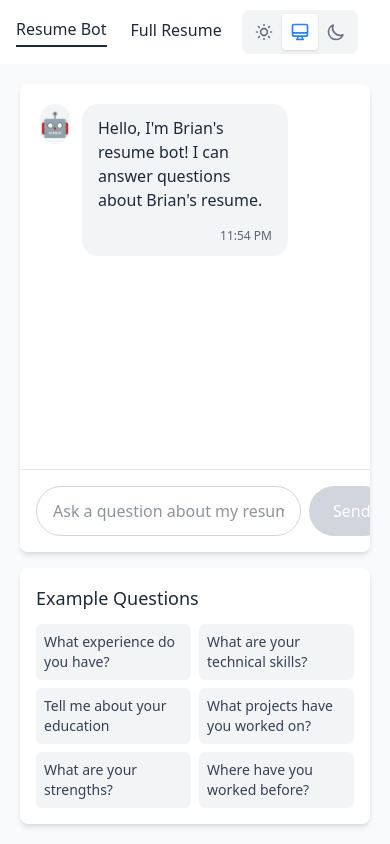
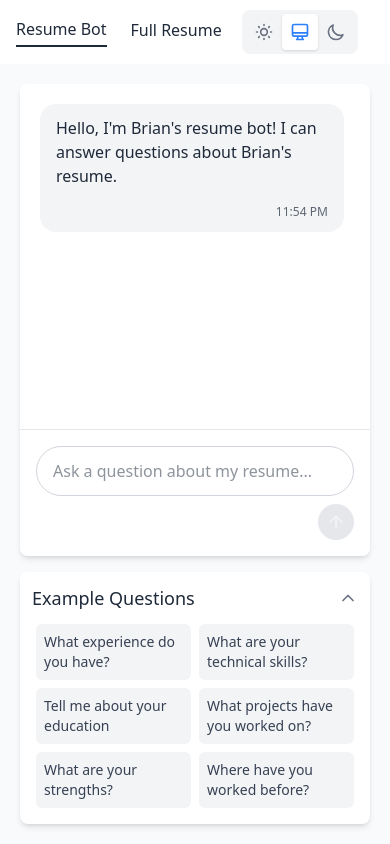
Before and after one commit to brianbarenbaum/resume, a Vue app in the folder client/: page / in a window 390 px wide. Built offline with nearby package versions, Linux system fonts and the light colour scheme.

Commit message:
Improve mobile responsiveness and UI for chat components

```diff
--- a/client/src/components/ChatExamples.vue
+++ b/client/src/components/ChatExamples.vue
@@ -1,7 +1,16 @@
 <script setup lang="ts">
+import { ref } from 'vue'
 import { useChatStore } from '../composables/chatStore'
 
 const { userInput, sendMessage } = useChatStore()
+
+// State to track if the section is collapsed
+const isCollapsed = ref(false)
+
+// Toggle collapse state
+function toggleCollapse() {
+  isCollapsed.value = !isCollapsed.value
+}
 
 // Example questions that users can ask
 const exampleQuestions = [
@@ -22,8 +31,36 @@ function askQuestion(question: string) {
 
 <template>
   <div class="bg-white dark:bg-gray-800 rounded-lg shadow-md h-full">
-    <div class="p-4">
-      <h3 class="text-lg font-medium text-gray-800 dark:text-white mb-3">Example Questions</h3>
+    <!-- Header that is not collapsible -->
+    <div class="p-4 hidden md:block">
+      <h3 class="text-md font-medium text-gray-800 dark:text-white">Example Questions</h3>
+    </div>
+
+    <!-- Clickable header with caret icon for mobile only -->
+    <div
+      @click="toggleCollapse"
+      class="md:hidden p-3 flex justify-between items-center cursor-pointer hover:bg-gray-50 dark:hover:bg-gray-700 transition-colors"
+    >
+      <h3 class="text-lg font-medium text-gray-800 dark:text-white">Example Questions</h3>
+
+      <!-- Up/Down caret icon based on collapsed state -->
+      <svg
+        xmlns="http://www.w3.org/2000/svg"
+        viewBox="0 0 24 24"
+        fill="none"
+        stroke="currentColor"
+        stroke-width="2"
+        stroke-linecap="round"
+        stroke-linejoin="round"
+        class="w-5 h-5 text-gray-500 dark:text-gray-400"
+        :class="{ 'transform rotate-180': isCollapsed }"
+      >
+        <path d="M18 15l-6-6-6 6" />
+      </svg>
+    </div>
+
+    <!-- Collapsible content -->
+    <div v-if="!isCollapsed" class="px-4 pb-4">
       <!-- Grid on mobile, column on md+ screens -->
       <div class="grid grid-cols-2 md:grid-cols-1 gap-2">
         <button
--- a/client/src/components/ChatInput.vue
+++ b/client/src/components/ChatInput.vue
@@ -1,13 +1,11 @@
 <script setup lang="ts">
 import { useChatStore } from '../composables/chatStore'
-
-// Get state and methods from the chat service
 const { userInput, loading, sendMessage } = useChatStore()
 </script>
 
 <template>
   <div
-    class="flex gap-2 p-4 border-t border-gray-200 dark:border-gray-700 bg-white dark:bg-gray-800 flex-shrink-0"
+    class="flex flex-col md:flex-row gap-2 p-4 border-t border-gray-200 dark:border-gray-700 bg-white dark:bg-gray-800 flex-shrink-0"
   >
     <input
       v-model="userInput"
@@ -16,12 +14,26 @@ const { userInput, loading, sendMessage } = useChatStore()
       :disabled="loading"
       class="flex-1 px-4 py-3 border border-gray-300 dark:border-gray-600 rounded-full outline-none focus:border-primary bg-white dark:bg-gray-700 text-gray-800 dark:text-gray-200 transition-colors"
     />
+
     <button
       @click="sendMessage"
       :disabled="loading || !userInput.trim()"
-      class="min-w-[80px] px-6 py-3 bg-gray-600 dark:bg-gray-700 hover:bg-gray-700 dark:hover:bg-gray-600 cursor-pointer text-white rounded-full font-medium text-base transition-colors disabled:bg-gray-300 dark:disabled:bg-gray-800 disabled:cursor-not-allowed"
+      aria-label="Send message"
+      class="flex items-center justify-center w-9 h-9 md:w-10 md:h-10 bg-gray-800 disabled:bg-gray-200 dark:disabled:bg-gray-700 dark:bg-gray-600 hover:bg-gray-700 dark:hover:bg-gray-600 disabled:text-gray-100 text-white dark:text-gray-200 dark:disabled:text-gray-600 cursor-pointer rounded-full transition-colors disabled:cursor-not-allowed self-end md:self-center"
     >
-      Send
+      <!-- Up Arrow SVG Icon -->
+      <svg
+        xmlns="http://www.w3.org/2000/svg"
+        viewBox="0 0 24 24"
+        fill="none"
+        stroke="currentColor"
+        stroke-width="2"
+        stroke-linecap="round"
+        stroke-linejoin="round"
+        class="w-5 h-5"
+      >
+        <path d="M12 19V5M5 12l7-7 7 7" />
+      </svg>
     </button>
   </div>
 </template>
--- a/client/src/components/ChatLoadingIndicator.vue
+++ b/client/src/components/ChatLoadingIndicator.vue
@@ -1,7 +1,7 @@
 <template>
   <div class="flex items-start gap-3 max-w-[80%]">
     <div
-      class="w-10 h-10 rounded-full bg-gray-100 dark:bg-gray-700 flex items-center justify-center text-2xl"
+      class="w-10 h-10 rounded-full bg-gray-100 dark:bg-gray-700 md:flex items-center justify-center text-2xl hidden"
     >
       🤖
     </div>
--- a/client/src/components/ChatMessage.vue
+++ b/client/src/components/ChatMessage.vue
@@ -19,12 +19,12 @@ const renderedMarkdown = computed(() => {
 <template>
   <div
     :class="[
-      'flex items-start gap-3 max-w-[80%] animate-fade-in',
+      'flex items-start gap-3 max-w-[98%] animate-fade-in',
       message.type === 'user' ? 'self-end flex-row-reverse' : '',
     ]"
   >
     <div
-      class="w-10 h-10 rounded-full bg-gray-100 dark:bg-gray-700 flex items-center justify-center text-2xl"
+      class="w-10 h-10 rounded-full bg-gray-100 dark:bg-gray-700 md:flex md:items-center md:justify-center text-2xl hidden"
     >
       {{ message.type === 'user' ? '👤' : '🤖' }}
     </div>
```
